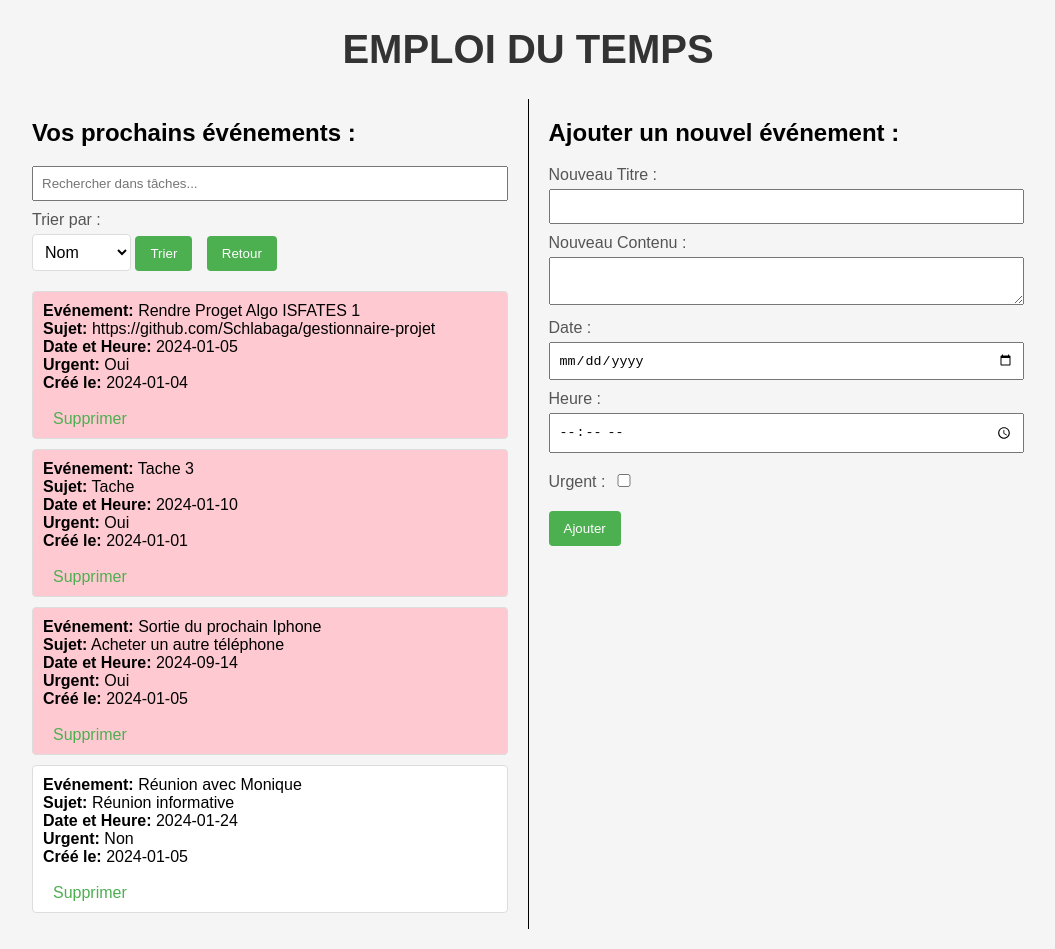
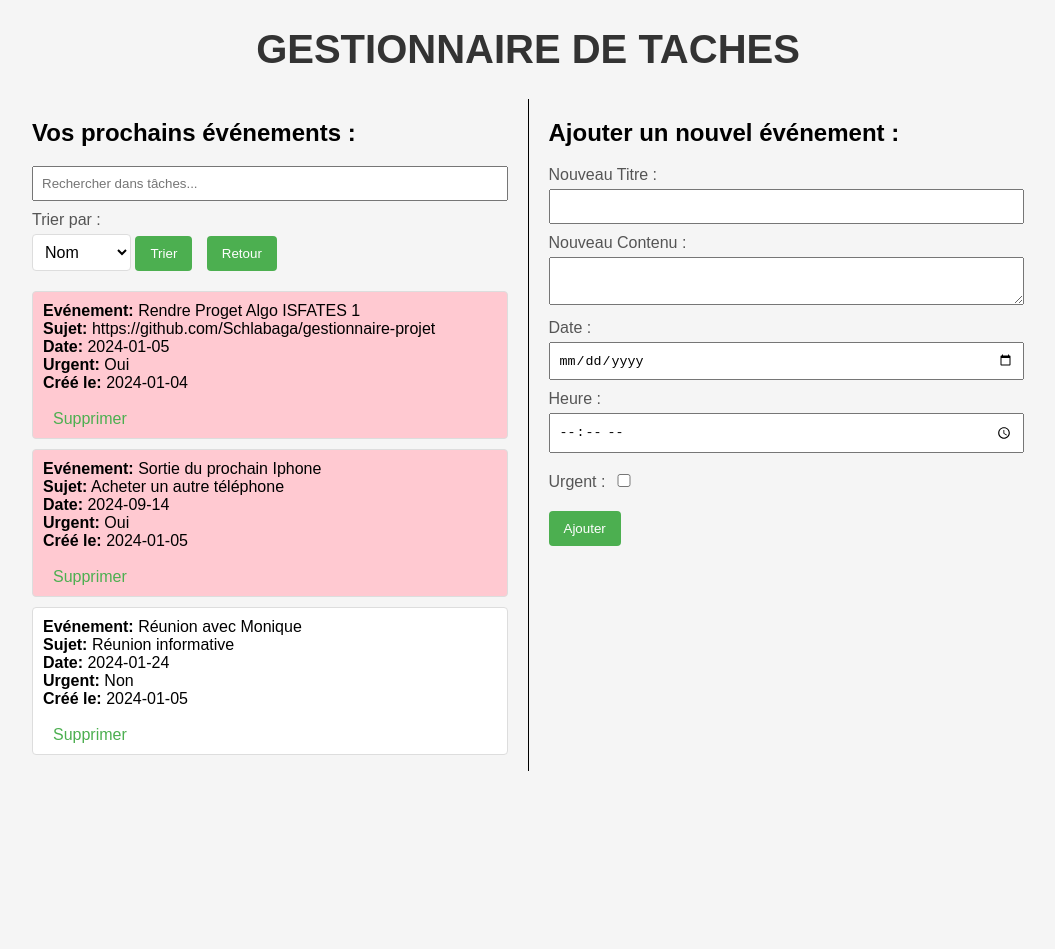
Before and after one commit to Schlabaga/gestionnaire-projet, a Flask app: page / in a window 1280 px wide. Shown: the whole page, without its empty margins (112-1167 px from the left). After the commit the page ends 800 px from the top, so only its background shows below. Run offline with Flask 3, Linux system fonts and the light colour scheme.

Commit message:
Changements syntaxe

```diff
--- a/templates/accueil.html
+++ b/templates/accueil.html
@@ -3,7 +3,7 @@
 <head>
     <meta charset="UTF-8">
     <meta name="viewport" content="width=device-width, initial-scale=1.0">
-    <title>Emploi du Temps</title>
+    <title>Gestionnaire de tâches</title>
     <style> /* Style CSS pour la page d'accueil */
 
         body { /* Style du corps de la page */
@@ -147,7 +147,7 @@
 </head>
 <body>
     <!-- Conteneur principal avec le formulaire et la liste d'événements -->
-    <h1>EMPLOI DU TEMPS</h1>
+    <h1>GESTIONNAIRE DE TACHES</h1>
     <div class="container">
         <div class="event-container">
             <!-- Affichage de la liste des tâches -->
@@ -185,7 +185,7 @@
                         <li class="{{ 'urgent' if tache.urgent else '' }}">
                             <strong>Evénement:</strong> {{ tache.titre }}<br>
                             <strong>Sujet:</strong> {{ tache.contenu }}<br>
-                            <strong>Date et Heure:</strong> {{ tache.date }}<br>
+                            <strong>Date:</strong> {{ tache.date }}<br>
                             <strong>Urgent:</strong> {% if tache.urgent %}Oui{% else %}Non{% endif %}<br>
                             <strong>Créé le:</strong> {{ tache.creation.strftime('%Y-%m-%d') }}<br><br>
                             <!-- Lien pour supprimer la tâche -->
```
Also changed, not shown: emploidutemps.db.
